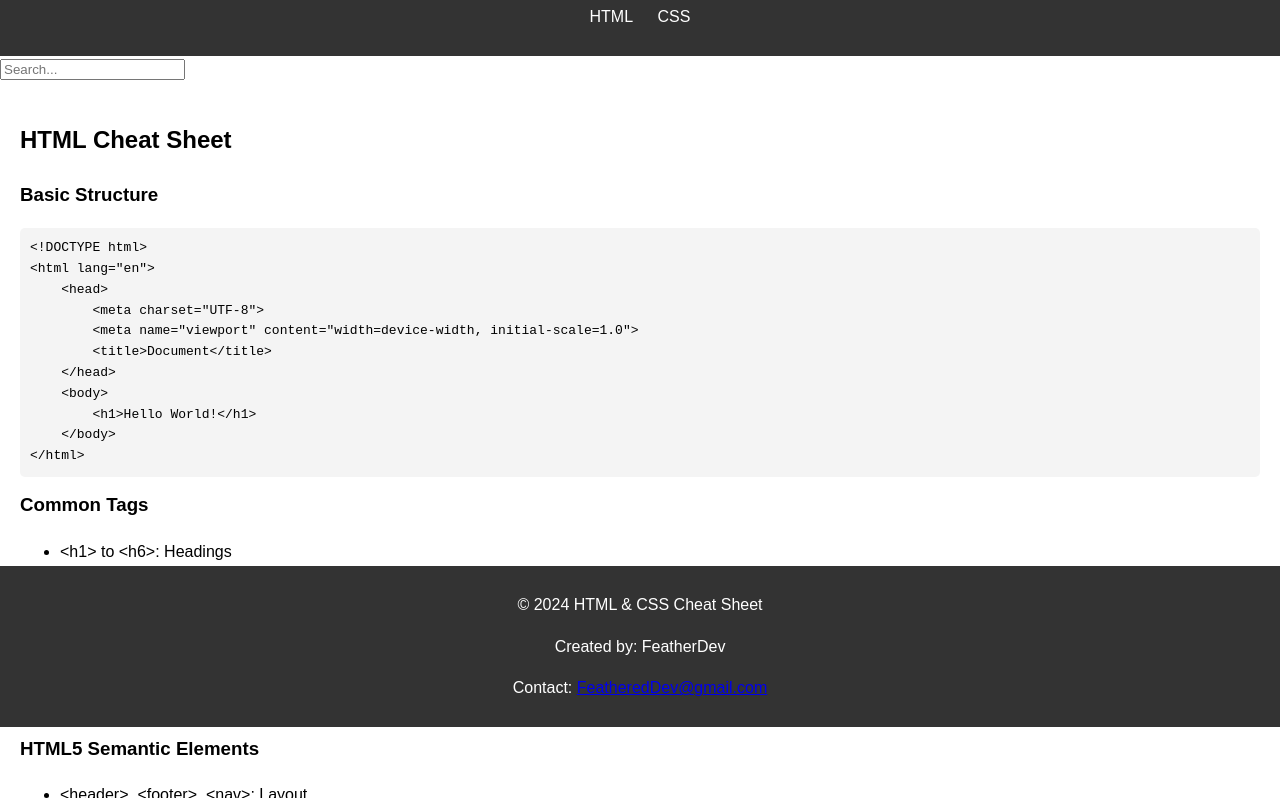
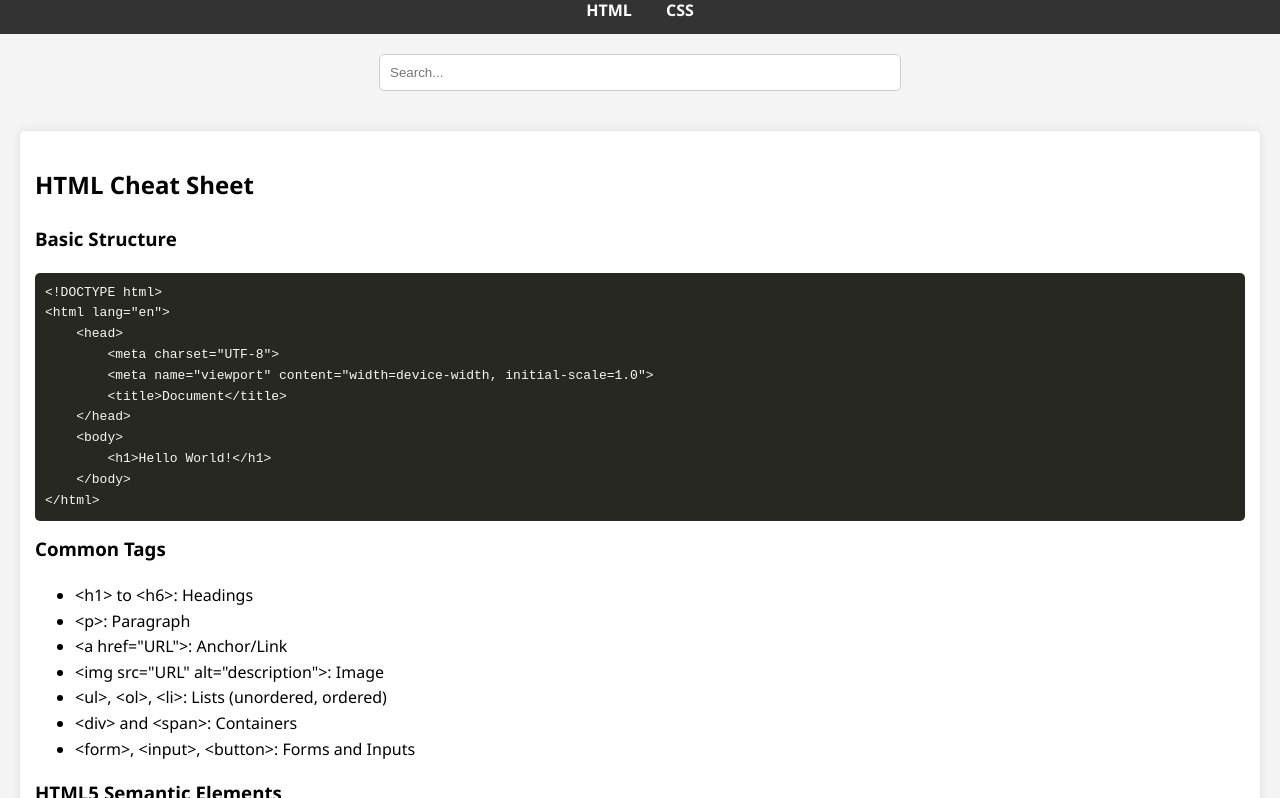
Before and after one commit to FeatheredDev/Cheatsheet_CSS-HTML, a plain HTML site: page index.html in a window 1280 px wide. Shown: the part 73-871 px from the top of the page. Drawn offline with Linux system fonts and the light colour scheme; a script that the page names is missing.

Commit message:
Update styles.css

```diff
--- a/styles.css
+++ b/styles.css
@@ -1,8 +1,9 @@
 body {
-    font-family: Arial, sans-serif;
+    font-family: 'Segoe UI', Tahoma, Geneva, Verdana, sans-serif;
     line-height: 1.6;
     margin: 0;
     padding: 0;
+    background-color: #f4f4f4;
 }
 
 header {
@@ -14,21 +15,37 @@ header {
 
 header h1 {
     margin: 0;
+    font-size: 2rem;
 }
 
 nav ul {
     list-style: none;
     padding: 0;
+    margin: 10px 0 0;
 }
 
 nav ul li {
     display: inline;
-    margin: 0 10px;
+    margin: 0 15px;
 }
 
 nav ul li a {
     color: #fff;
     text-decoration: none;
+    font-weight: bold;
+}
+
+.search-bar {
+    text-align: center;
+    margin: 20px 0;
+}
+
+.search-bar input {
+    padding: 10px;
+    width: 80%;
+    max-width: 500px;
+    border: 1px solid #ccc;
+    border-radius: 5px;
 }
 
 main {
@@ -36,7 +53,11 @@ main {
 }
 
 .cheat-sheet {
-    margin-bottom: 20px;
+    margin-bottom: 30px;
+    background: #fff;
+    padding: 15px;
+    border-radius: 5px;
+    box-shadow: 0 0 10px rgba(0, 0, 0, 0.1);
 }
 
 .cheat-sheet h3 {
@@ -45,7 +66,8 @@ main {
 
 pre code {
     display: block;
-    background: #f4f4f4;
+    background: #272822;
+    color: #f8f8f2;
     padding: 10px;
     border-radius: 5px;
     overflow-x: auto;
@@ -56,7 +78,42 @@ footer {
     color: #fff;
     text-align: center;
     padding: 10px 0;
-    position: fixed;
+    margin-top: 30px;
+    position: relative;
     width: 100%;
-    bottom: 0;
 }
+
+footer p {
+    margin: 5px 0;
+}
+
+footer a {
+    color: #ffa;
+    text-decoration: none;
+}
+
+footer a:hover {
+    text-decoration: underline;
+}
+
+/* Highlighted search terms */
+.highlight {
+    background-color: yellow;
+    font-weight: bold;
+}
+
+@media (max-width: 768px) {
+    nav ul li {
+        display: block;
+        margin: 10px 0;
+    }
+
+    nav ul li a {
+        display: block;
+        padding: 10px;
+    }
+
+    .search-bar input {
+        width: 90%;
+    }
+}
```
